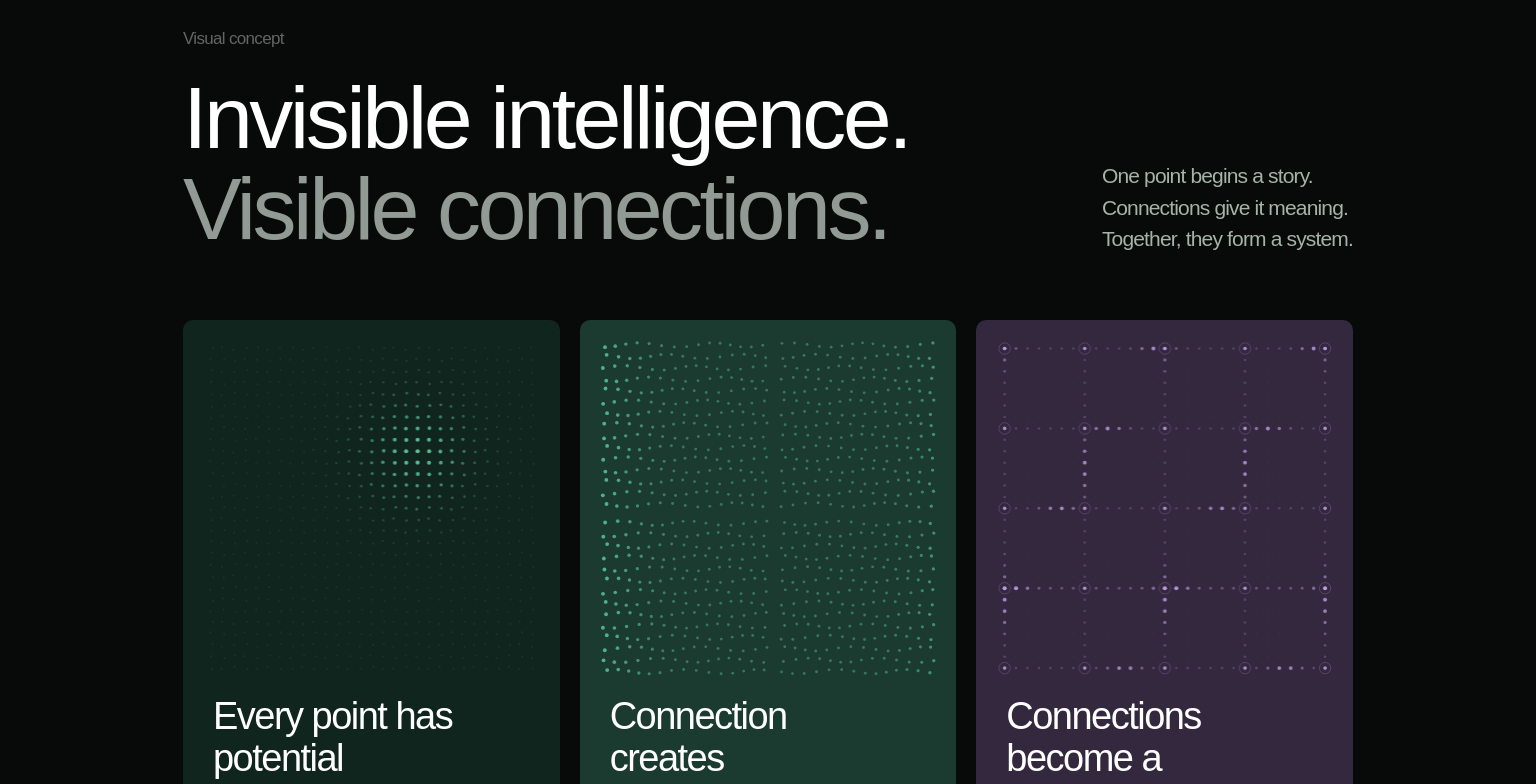
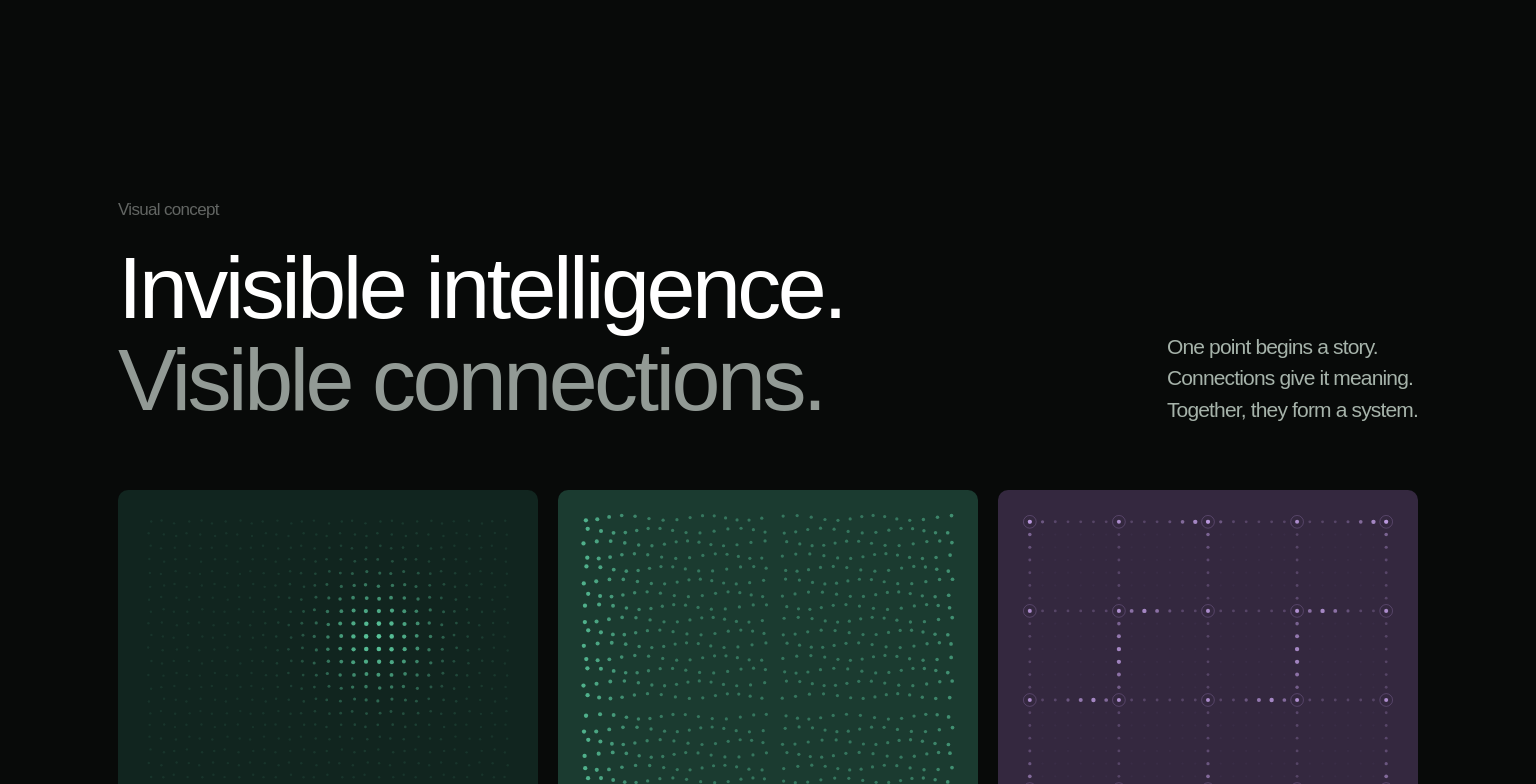
Before and after one commit to NicoBaldowine/novaim, a Next.js app in the folder branding-1/: page / in a window 1536 px wide. Shown: the part 5681-6465 px from the top of the page. Built offline with nearby package versions, Linux system fonts and the light colour scheme; a web font is replaced by a local one.

Commit message:
Restore full-width backgrounds and immersive positioning and closing sections

```diff
--- a/branding-1/src/app/globals.css
+++ b/branding-1/src/app/globals.css
@@ -625,10 +625,10 @@ html[data-motion=paused] .animated-mark circle { animation-play-state: paused; }
 .duality-canvas { display: block; width: min(100%, 1440px); height: clamp(300px, 48vw, 740px); }
 @media (max-width: 700px) { .principles.particle-duality { min-height: 65svh; padding: 80px 2vw; } }
 
-/* Keep the presentation composed on large displays. */
-main { width: 100%; max-width: 1300px; margin-inline: auto; }
-@media (min-width: 1300px) {
-  main .section { padding-inline: 65px; }
-  main .direction { gap: 26px; }
-  main .particle-duality { padding-inline: 40px; }
+/* Full-width section backgrounds, with a shared 1300px content measure.
+   Positioning and the closing statement retain their immersive scale. */
+main { width: 100%; max-width: none; margin: 0; }
+main .section:not(.direction):not(.closing) {
+  padding-inline: max(6%, calc((100% - 1300px) / 2));
 }
+main .particle-duality .duality-canvas { max-width: 1300px; }
```
